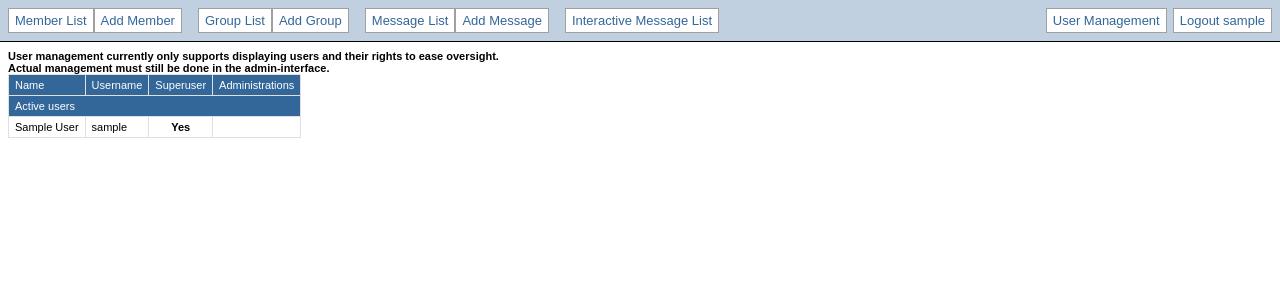
After one commit to piratar/icepirate, a Django app: a page that uses templates/base.html in a window 1280 px wide. The commit adds this page. Shown: the top 300 px of the page. Run offline with Django 3.2, Linux system fonts and the light colour scheme; the visitor is signed in with stand-in values (Sample User, id 1); data comes from the database, SQL or seed files in the repository; parts of the project's set-up code (start-up, migrations or seed data) failed here and were passed over; some libraries are stand-ins or nearby versions.

Commit message:
A basic user management page added, that still can only show users and their rights to ease overisght. Actual management is still done in the admin-interface.

```diff
--- /dev/null
+++ b/core/admin.py
@@ -0,0 +1,6 @@
+# -*- coding: utf-8 -*-
+from __future__ import unicode_literals
+
+from django.contrib import admin
+
+# Register your models here.
--- /dev/null
+++ b/core/models.py
@@ -0,0 +1,6 @@
+# -*- coding: utf-8 -*-
+from __future__ import unicode_literals
+
+from django.db import models
+
+# Create your models here.
--- /dev/null
+++ b/core/tests.py
@@ -0,0 +1,6 @@
+# -*- coding: utf-8 -*-
+from __future__ import unicode_literals
+
+from django.test import TestCase
+
+# Create your tests here.
--- /dev/null
+++ b/core/views.py
@@ -0,0 +1,16 @@
+# -*- coding: utf-8 -*-
+from __future__ import unicode_literals
+
+from django.contrib.auth.decorators import login_required
+from django.contrib.auth.models import User
+from django.shortcuts import render
+
+@login_required
+def user_management(request):
+
+    users = User.objects.order_by('-is_active', '-is_superuser')
+
+    ctx = {
+        'users': users,
+    }
+    return render(request, 'core/user_management.html', ctx)
--- a/icepirate/settings.py
+++ b/icepirate/settings.py
@@ -116,6 +116,7 @@ INSTALLED_APPS = (
     'registration',
 
     'icepirate',
+    'core',
     'locationcode',
     'member',
     'message',
--- a/icepirate/urls.py
+++ b/icepirate/urls.py
@@ -7,6 +7,8 @@ from django.contrib.auth.views import logout
 from member import views as member_views
 
 from message.views import short_url_redirect
+
+from core import views as core_views
 
 # Uncomment the next two lines to enable the admin:
 from django.contrib import admin
@@ -18,6 +20,7 @@ urlpatterns = [
     url(r'^accounts/logout/$', logout, { 'next_page': '/accounts/login' }),
     url(r'^accounts/', include('registration.backends.default.urls')),
     url(r'^login/$', RedirectView.as_view(url='/accounts/login/')),
+    url(r'^user-management/$', core_views.user_management, name='user_management'),
 
     url(r'^member/', include('member.urls')),
     url(r'^group/list/', member_views.membergroup_list, name='membergroup_list'),
--- /dev/null
+++ b/icepirate/views.py
@@ -0,0 +1,6 @@
+from django.shortcuts import render
+
+def management(request):
+    ctx = {
+    }
+    return render('core/management.html', ctx)
--- a/templates/base.html
+++ b/templates/base.html
@@ -39,6 +39,7 @@
         &nbsp;&nbsp;&nbsp;&nbsp;&nbsp;
         <ul class="control-control">
             <li><a href="/accounts/logout/">{% trans 'Logout' %} {{ user }}</a></li>
+            <li><a href="{% url 'user_management' %}">{% trans 'User Management' %}</a></li>
         </ul>
     </div>
 </div>
--- /dev/null
+++ b/templates/core/user_management.html
@@ -0,0 +1,45 @@
+{% extends "base.html" %}
+{% load i18n %}
+
+{% block content %}
+
+<strong>{% trans 'User management currently only supports displaying users and their rights to ease oversight.' %}</strong><br />
+<strong>{% trans 'Actual management must still be done in the admin-interface.' %}</strong>
+
+<table>
+    <thead>
+        <tr>
+            <th>{% trans 'Name' %}</th>
+            <th>{% trans 'Username' %}</th>
+            <th class="center">{% trans 'Superuser' %}</th>
+            <th>{% trans 'Administrations' %}</th>
+        </tr>
+    </thead>
+    <tbody>
+        {% for user in users %}
+            {% ifchanged user.is_active %}
+            <tr>
+                <th colspan="5">
+                    {% if user.is_active %}{% trans 'Active users' %}{% else %}{% trans 'Inactive users' %}{% endif %}
+                </td>
+            </tr>
+            {% endifchanged %}
+            <tr>
+                <td>{{ user.first_name }} {{ user.last_name }}</td>
+                <td>{{ user.username }}</td>
+                <td class="center">
+                    {% if user.is_superuser %}
+                        <strong>{% trans 'Yes' %}</strong>
+                    {% else %}
+                        {% trans 'No' %}
+                    {% endif %}
+                </td>
+                <td>
+                    {% for ma in user.membergroup_administrations.all %}{% if not forloop.first %}, {% endif %}<a href="{% url 'list' ma.techname %}">{{ ma }}</a>{% endfor %}
+                </td>
+            </tr>
+        {% endfor %}
+    </tbody>
+</table>
+
+{% endblock %}
```
Also changed, not shown: core/apps.py (added, +8 -0 lines), core/__init__.py (added), core/migrations/__init__.py (added).
